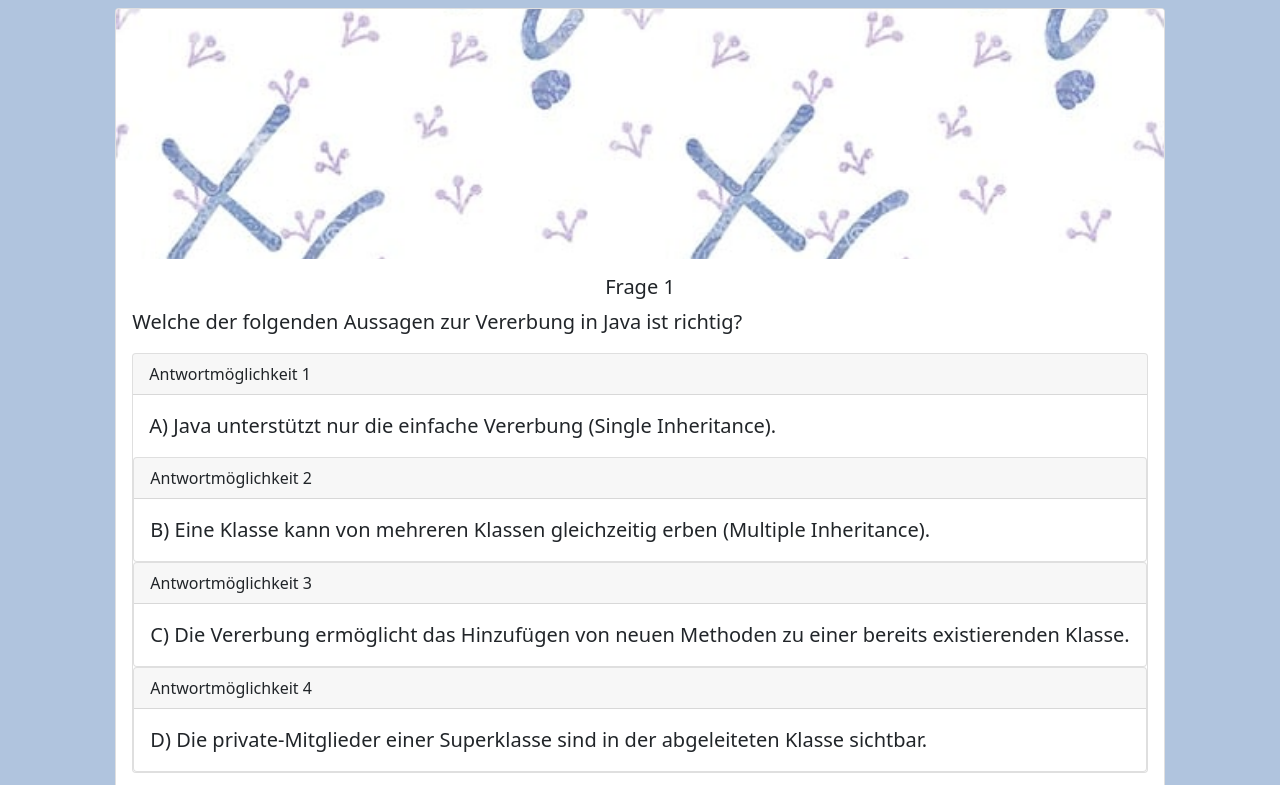
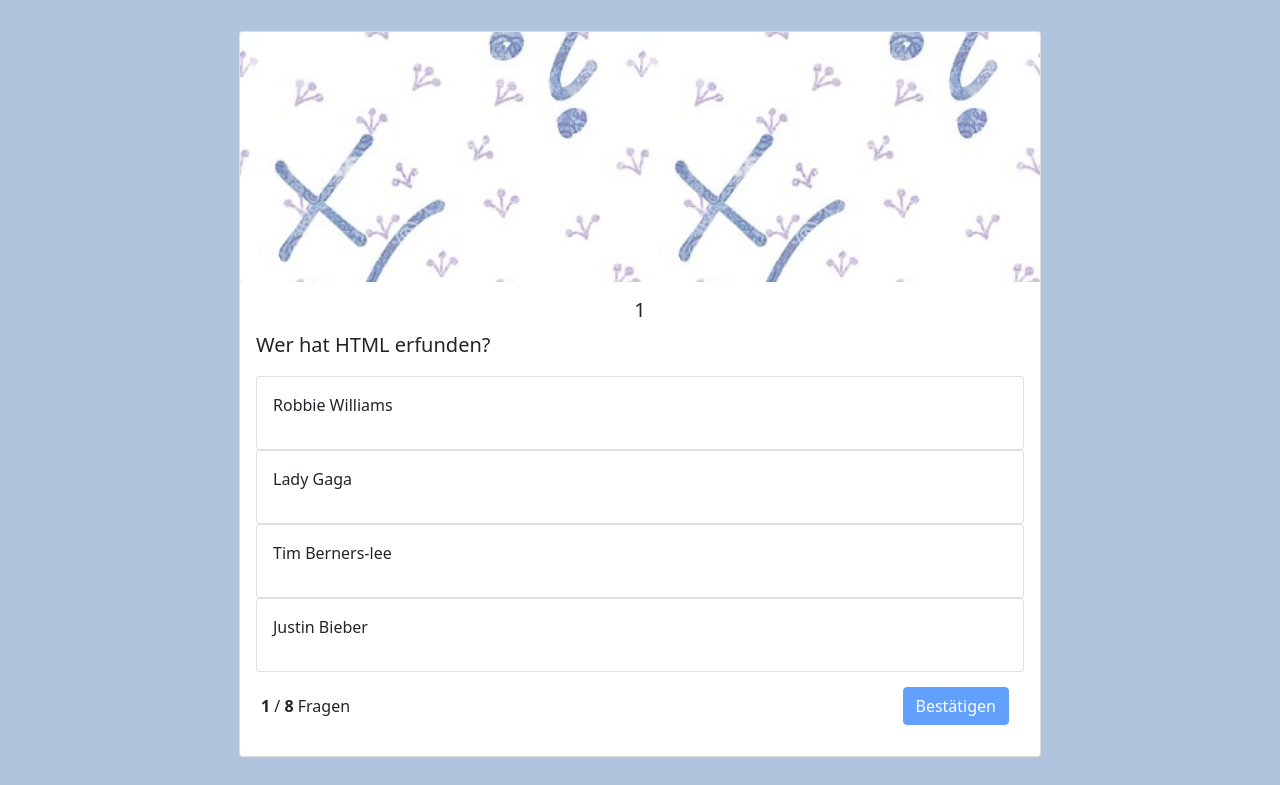
Before and after one commit to MarioOdrljin/Quizapp, a plain HTML site: page index.html in a window 1280 px wide. Shown: the part 152-937 px from the top of the page. Drawn offline with nearby package versions, Linux system fonts and the light colour scheme.

Commit message:
quiz and answers with true and false animation added

```diff
--- a/index.html
+++ b/index.html
@@ -17,11 +17,11 @@
     integrity="sha384-QJHtvGhmr9XOIpI6YVutG+2QOK9T+ZnN4kzFN1RtK3zEFEIsxhlmWl5/YESvpZ13"
     crossorigin="anonymous"></script>
 
-  <script src="script.js"></script>
+  <script src="script.js" defer ></script>
   <title>Quizapp</title>
 </head>
 
-<body>
+<body onload="init()">
   <nav class="navbar navbar-dark bg-dark">
     <div class="container-fluid">
       <span class="navbar-text text-white">
@@ -35,66 +35,46 @@
     <div class="card">
       <img src="/img/quizcardheader.jpg" class="card-img-top" alt="...">
       <div class="card-body">
-        <h5 class="card-title">Frage 1</h5>
-        <p class="card-text">Welche der folgenden Aussagen zur Vererbung in Java ist richtig?</p>
-
-
-
-
-        <div class="card">
-          <div class="card-header">
-            Antwortmöglichkeit 1
-          </div>
-          <div class="card-body">
-            <blockquote class="blockquote mb-0">
-              <p>A) Java unterstützt nur die einfache Vererbung (Single Inheritance).</p>
-            </blockquote>
+        <div class="card-body-maxwith">
+        <h5 class="card-title" id="countquestion">1</h5>
+        <p class="card-text" id="question_quiz">Fragesetllung</p>
       </div>
 
 
-          <div class="card">
-            <div class="card-header">
-              Antwortmöglichkeit 2
-            </div>
-            <div class="card-body">
-              <blockquote class="blockquote mb-0">
-                <p>B) Eine Klasse kann von mehreren Klassen gleichzeitig erben (Multiple Inheritance).</p>
-              </blockquote>
+      <div class="card" id="right" onclick="givenanswer('answer_1')">
+  <div class="card-body card_maxwidth" id="answer_1">
+    <p class="card-title">Antwortmöglichkeit 1</p>
+    <p class="card-text"></p>
   </div>
 </div>
 
-
-
-          <div class="card">
-            <div class="card-header">
-              Antwortmöglichkeit 3
-            </div>
-            <div class="card-body">
-              <blockquote class="blockquote mb-0">
-                <p>C) Die Vererbung ermöglicht das Hinzufügen von neuen Methoden zu einer bereits existierenden Klasse.</p>
-              </blockquote>
+<div class="card card_maxwidth" id="right" onclick="givenanswer('answer_2')">
+  <div class="card-body card_maxwidth" id="answer_2">
+    <p class="card-title">Antwortmöglichkeit 2</p>
+    <p class="card-text" ></p>
   </div>
 </div>
 
-
-          <div class="card">
-            <div class="card-header">
-              Antwortmöglichkeit 4
-            </div>
-            <div class="card-body">
-              <blockquote class="blockquote mb-0">
-                <p>D) Die private-Mitglieder einer Superklasse sind in der abgeleiteten Klasse sichtbar.</p>
-              </blockquote>
+<div class="card card_maxwidth" id="right" onclick="givenanswer('answer_3')">
+  <div class="card-body card_maxwidth" id="answer_3">
+    <p class="card-title">Antwortmöglichkeit 3</p>
+    <p class="card-text"></p>
   </div>
 </div>
 
+<div class="card card_maxwidth" id="right" onclick="givenanswer('answer_4')">
+  <div class="card-body card_maxwidth" id="answer_4">
+    <p class="card-title">Antwortmöglichkeit 4</p>
+    <p class="card-text"></p>
   </div>
+</div>
+
         <div class="quizcard-footer">
           <span class="quizcard-footer-content" id="quizcard-footer-content">
-            <b> 1</b>/ <b> 5</b> Fragen
+            <b id="couterfooter">1</b> </b>/ <b id="allquestions"> 7 </b> Fragen
 
           </span>
-          <button type="button" class="btn btn-primary">Bestätigen</button>
+          <button disabled class="btn btn-primary" id="next-button" onclick="nextquestion()">Bestätigen</button>
         </div>
       </div>
     </div>
--- a/script.js
+++ b/script.js
@@ -0,0 +1,150 @@
+let questions = [
+    {
+        "question": "Wer hat HTML erfunden?",
+        "answer_1": "Robbie Williams",
+        "answer_2": "Lady Gaga",
+        "answer_3": "Tim Berners-lee",
+        "answer_4": "Justin Bieber",
+        "right_answer": 3
+    },
+
+    {
+        "question": "Welches Schlüsselwort wird in Java verwendet, um eine Bedingung zu überprüfen und Code auszuführen, wenn die Bedingung wahr ist?",
+        "answer_1": "A) for",
+        "answer_2": "B) if",
+        "answer_3": "C) switch",
+        "answer_4": "D) while",
+        "right_answer": 2
+    },
+    {
+        "question": "Wie deklariert man eine konstante Variable in Java?",
+        "answer_1": "A) final",
+        "answer_2": "B) static",
+        "answer_3": "C) constant",
+        "answer_4": "D) const",
+        "right_answer": 1
+    },
+    {
+        "question": "Welche der folgenden Optionen ermöglicht das Lesen von Eingaben von der Konsole in Java?",
+        "answer_1": "A) System.out.print()",
+        "answer_2": "B) Console.readLine()",
+        "answer_3": "C) Scanner.nextLine()",
+        "answer_4": "D) BufferedReader.readLine()",
+        "right_answer": 3
+    },
+    {
+        "question": "Wie definiert man einen Array in Java?",
+        "answer_1": "A) Array[] name = new Array[];",
+        "answer_2": "B) Array name = new Array[];",
+        "answer_3": "C) Array[] name = new Array[]();",
+        "answer_4": "D) Array name = new Array[]();",
+        "right_answer": 1
+    },
+    {
+        "question": "Welches Schlüsselwort wird verwendet, um eine Methode zu definieren, die keinen Rückgabewert hat?",
+        "answer_1": "A) void",
+        "answer_2": "B) return",
+        "answer_3": "C) null",
+        "answer_4": "D) none",
+        "right_answer": 1
+    },
+    {
+        "question": "Welche der folgenden Optionen ermöglicht das Erzeugen einer Zufallszahl in Java?",
+        "answer_1": "A) Math.random()",
+        "answer_2": "B) Random.generate()",
+        "answer_3": "C) Random.nextInt()",
+        "answer_4": "D) RandomNumber.generate()",
+        "right_answer": 1
+    },
+    {
+        "question": "Was wird in Java verwendet, um Code zu gruppieren und zu organisieren?",
+        "answer_1": "A) Klassen",
+        "answer_2": "B) Methoden",
+        "answer_3": "C) Blöcke",
+        "answer_4": "D) Pakete",
+        "right_answer": 4
+    }
+];
+
+
+let currentquestion = 0;
+let counter = 1;
+function init() {
+
+  document.getElementById('allquestions').innerHTML = questions.length;
+
+
+  let question = questions[currentquestion];
+  let question1 = document.getElementById('question_quiz');
+  let possibleanswer1 = document.getElementById('answer_1');
+  let possibleanswer2 = document.getElementById('answer_2');
+  let possibleanswer3 = document.getElementById('answer_3');
+  let possibleanswer4 = document.getElementById('answer_4');
+
+
+
+  question1.innerHTML = `<p>${question['question']}</p>`;
+  possibleanswer1.innerHTML = `<p>${question['answer_1']}</p>`;
+  possibleanswer2.innerHTML = `<p>${question['answer_2']}</p>`;
+  possibleanswer3.innerHTML = `<p>${question['answer_3']}</p>`;
+  possibleanswer4.innerHTML = `<p>${question['answer_4']}</p>`;
+  document.getElementById('countquestion').innerHTML = counter++;
+
+
+
+
+}
+
+function givenanswer(selection) {
+  let question = questions[currentquestion];
+  let clickedanswer = selection.slice(-1);
+  let right_answer = question['right_answer'];
+  let selectedAnswerCard = document.getElementById(selection);
+  let Showuprightanswer = `answer_${question['right_answer']}`;
+  if (selectedAnswerCard) {
+    if (right_answer == clickedanswer) {
+      selectedAnswerCard.parentNode.classList.add('highlight_success');
+      selectedAnswerCard.parentNode.classList.add("max-width");
+      console.log('richtige antwort');
+
+    } else {
+      console.log('flasche antwort');
+      selectedAnswerCard.parentNode.classList.add('highlight_destroyed');
+      document.getElementById(Showuprightanswer).parentNode.classList.add('highlight_success');
+      selectedAnswerCard.parentNode.classList.add('max-width');
+      console.log(right_answer);
+
+
+    }
+    document.getElementById('next-button').disabled = false;
+  }
+
+
+}
+
+function nextquestion() {
+
+
+    if (currentquestion < questions.length) {
+
+        currentquestion++;
+        document.getElementById('next-button').disabled = true;
+        init();
+
+
+        document.getElementById('answer_1').parentNode.classList.remove('highlight_success');
+        document.getElementById('answer_1').parentNode.classList.remove('highlight_destroyed');
+
+
+        document.getElementById('answer_2').parentNode.classList.remove('highlight_success');
+        document.getElementById('answer_2').parentNode.classList.remove('highlight_destroyed');
+
+        document.getElementById('answer_3').parentNode.classList.remove('highlight_success');
+        document.getElementById('answer_3').parentNode.classList.remove('highlight_destroyed');
+
+        document.getElementById('answer_4').parentNode.classList.remove('highlight_success');
+        document.getElementById('answer_4').parentNode.classList.remove('highlight_destroyed');
+
+        console.log(currentquestion);
+    }
+}
--- a/style.css
+++ b/style.css
@@ -1,11 +1,14 @@
-body{
-    margin:15px;
-    background-color: lightsteelblue !important ;
+body {
+    margin: 15px;
+    padding-bottom: 30px;
+    background-color: lightsteelblue !important;
     min-width: 250px;
 }
+
 .btn {
     margin: 15px;
 }
+
 .container-fluid {
     justify-content: center !important;
     display: flex !important;
@@ -14,45 +17,93 @@
     color: blue;
     color: white !important;
 }
-h1{
+
+h1 {
     text-align: center;
     text-decoration: underline;
 
 }
+
 .card-text {
     font-size: 20px;
 }
+
 .card_just4me {
-   display: flex;
-   justify-content: center;
-   align-items: center;
-   margin-top: 50px;
+    display: flex;
+    justify-content: center;
+    align-items: center;
+    margin-top: 50px;
 }
+
 .card-title {
     margin-bottom: 0.5rem;
     text-align: center;
 }
+
+nav {
+    height: 85px;
+}
+
 .p {
     margin-top: 0;
     margin-bottom: 1rem;
     text-align: center;
 }
-.btn .btn-primary{
+
+.btn .btn-primary {
     display: flex;
     justify-content: center;
     align-items: center;
 }
+
+.card-body {
+    width: 800px !important;
+
+}
+.max-width{
+    width: 100%;
+}
+
+
 .card-img-top {
     height: 250px;
     width: 250px;
     object-fit: cover;
 }
-.quizcard-footer{
+
+.quizcard-footer {
     display: flex;
     align-items: center;
     justify-content: space-between;
 
 }
-.quizcard-footer-content{
+
+.quizcard-footer-content {
     margin: 5px;
 }
+
+.card_question {
+    box-shadow: rgba(255, 255, 255, 0.2) 0px 0px 0px 1px inset, rgba(185, 183, 183, 0.9) 0px 0px 0px 1px;
+
+}
+.card_maxwidth{
+    max-width: 100%;
+
+}
+
+
+.highlight_success {
+    background-color: greenyellow !important;
+
+}
+
+.highlight_destroyed {
+    color: rgb(255, 255, 255);
+    background: rgb(255, 30, 0) !important;
+
+}
+.card-body :hover {
+    color: #000000;
+    background: rgb(231, 243, 250);
+    transition: all 0.2s ease 0s;
+}
```
Lines whose indentation alone changed are shown as unchanged.
